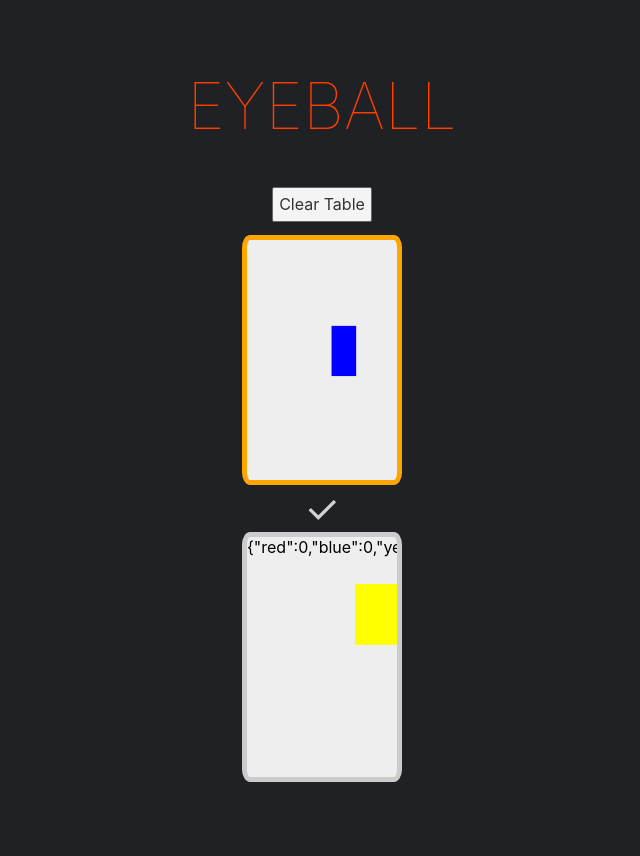
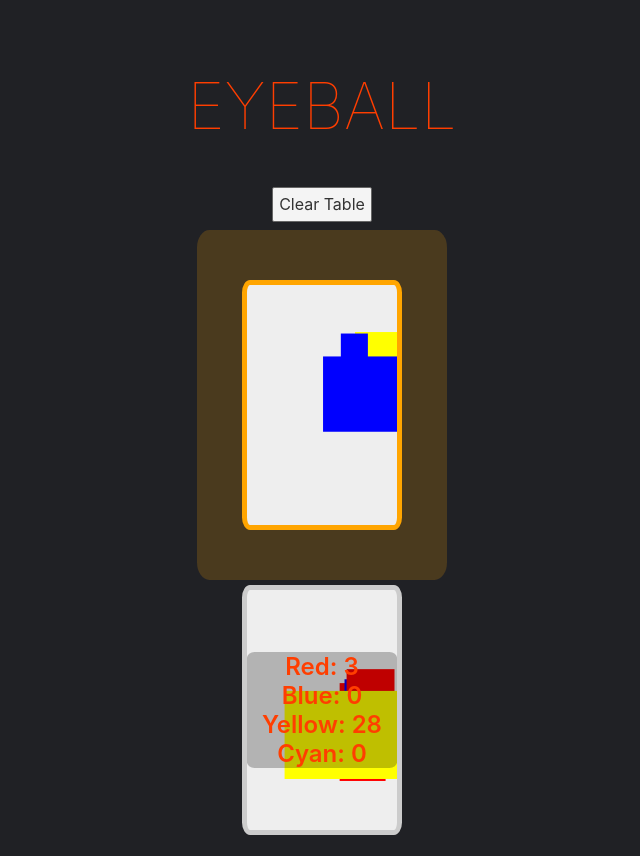
Before and after one commit to IHTFY/Illusion, a Svelte app: page / in a window 1280 px wide. Both pictures are taken after a click on the button "Challenge". Shown: the whole page, without its empty margins (318-958 px from the left). Before the commit the page ends 803 px from the top, so only its background shows below. Built offline with nearby package versions, Linux system fonts and the light colour scheme.

Commit message:
move confirm button

```diff
--- a/src/App.svelte
+++ b/src/App.svelte
@@ -1,39 +1,7 @@
 <script>
-  import Card from "./Card.svelte";
-  import Sortable from "sortablejs";
-  import { onMount } from "svelte";
+  import CardDeck from "./CardDeck.svelte";
+  import CardTable from "./CardTable.svelte";
   import { gameState } from "./stores";
-
-  onMount(() => {
-    Sortable.create(newCard, {
-      group: {
-        name: "deck",
-        put: false,
-        pull: "table",
-      },
-      animation: 200,
-    });
-
-    Sortable.create(cardTable, {
-      group: {
-        name: "table",
-        put: "deck",
-        pull: false,
-      },
-      filter: ".played",
-      animation: 200,
-    });
-  });
-
-  function addNewCard() {
-    const theNextCard = new Card({
-      target: document.getElementById("newCard"),
-      props: {
-        played: false,
-      },
-    });
-    theNextCard.$on("lockedIn", addNewCard);
-  }
 
   function handleChallenge() {
     const challengeButton = document.getElementById("challenge");
@@ -54,7 +22,7 @@
         .forEach((c) => c.remove());
       const nextCard = document.querySelector("#newCard > .card");
       document.getElementById("cardTable").appendChild(nextCard);
-      nextCard.querySelector("button").click();
+      document.querySelector("#newDeck > span").click();
     }
   }
 </script>
@@ -62,20 +30,16 @@
 <main>
   <h1>Eyeball</h1>
   <button id="challenge" on:click={handleChallenge}>Challenge</button>
-  <div id="newCard">
-    <Card on:lockedIn={addNewCard} played={false} />
-  </div>
-  <div id="cardTable">
-    <Card played={true} />
-  </div>
+  <CardDeck />
+  <CardTable />
 </main>
 
 <style>
   main {
     color: white;
     text-align: center;
+    align-items: center;
     padding: 1em;
-    max-width: 240px;
     margin: 0 auto;
   }
 
@@ -85,10 +49,4 @@
     font-size: 4em;
     font-weight: 100;
   }
-
-  @media (min-width: 640px) {
-    main {
-      max-width: none;
-    }
-  }
 </style>
--- a/src/Card.svelte
+++ b/src/Card.svelte
@@ -1,19 +1,12 @@
 <script>
-  import { createEventDispatcher, onMount } from "svelte";
   import drawFace from "./drawFace.js";
   import analyzeFace from "./analyzeFace.js";
   import { gameState } from "./stores";
+  import { onMount } from "svelte";
 
-  export let played;
+  export let played = false;
 
   let percentages;
-
-  const dispatch = createEventDispatcher();
-
-  function lockin() {
-    played = true;
-    dispatch("lockedIn");
-  }
 
   let cardFace;
 
@@ -30,14 +23,13 @@
   {#if $gameState === "reveal" && played}
     <div id="display">
       <!-- TODO make a pretty display. Overlay or below? -->
-      {JSON.stringify(percentages)}
+      <div>Red: {percentages.red}</div>
+      <div>Blue: {percentages.blue}</div>
+      <div>Yellow: {percentages.yellow}</div>
+      <div>Cyan: {percentages.cyan}</div>
     </div>
   {/if}
-
   <canvas bind:this={cardFace} width="150px" height="240px" />
-  {#if !played}
-    <button on:click|once={lockin}>✓</button>
-  {/if}
 </div>
 
 <style>
@@ -59,23 +51,21 @@
   }
 
   #display {
-    color: black;
+    display: table;
+    color: #ff3e00;
+    background-color: #00000040;
+
     position: absolute;
     width: 100%;
-    height: 100%;
+    font-size: 24px;
+    font-weight: 600;
+    top: 50%;
+    left: 50%;
+    transform: translate(-50%, -50%);
+
+    border-radius: 5%;
+
+    user-select: none;
     overflow: hidden;
   }
-
-  button {
-    z-index: 1;
-    font-size: 40px;
-    width: 100%;
-    padding: 0;
-    margin: 0;
-    background-color: transparent;
-    border: none;
-    color: white;
-    opacity: 0.8;
-    position: relative;
-  }
 </style>
--- /dev/null
+++ b/src/CardDeck.svelte
@@ -0,0 +1,73 @@
+<script>
+  import Sortable from "sortablejs";
+  import { onMount } from "svelte";
+
+  import Card from "./Card.svelte";
+
+  let theNextCard;
+  let played;
+
+  function addNewCard() {
+    theNextCard.$set({ played: true });
+
+    theNextCard = new Card({
+      target: document.getElementById("newCard"),
+      props: {
+        played: false,
+      },
+    });
+  }
+
+  onMount(() => {
+    Sortable.create(newCard, {
+      group: {
+        name: "deck",
+        put: "table",
+        pull: "table",
+      },
+      animation: 150,
+    });
+  });
+</script>
+
+<div id="newDeck">
+  <span on:click={addNewCard}>✓</span>
+  <div id="newCard">
+    <Card bind:played bind:this={theNextCard} />
+  </div>
+</div>
+
+<style>
+  span {
+    /* TODO Set all this. Center and pretty */
+    /* z-index: 1; */
+    /* position: absolute; */
+
+    position: absolute;
+    top: 50%;
+    left: 50%;
+    transform: translate(-50%, -50%);
+    user-select: none;
+
+    font-size: 40px;
+    background-color: transparent;
+    border: none;
+    color: white;
+    opacity: 1;
+  }
+
+  #newDeck {
+    position: relative;
+    margin: 0 auto;
+    padding: 45px 5px;
+    width: 240px;
+    min-height: 260px;
+    border-radius: 5%;
+    background-color: #ffa50030;
+  }
+
+  #newCard {
+    width: 100%;
+    min-height: 240px;
+  }
+</style>
--- /dev/null
+++ b/src/CardTable.svelte
@@ -0,0 +1,28 @@
+<script>
+  import Sortable from "sortablejs";
+  import { onMount } from "svelte";
+
+  import Card from "./Card.svelte";
+
+  onMount(() => {
+    Sortable.create(cardTable, {
+      group: {
+        name: "table",
+        put: "deck",
+        pull: true,
+      },
+      filter: ".played",
+      animation: 150,
+    });
+  });
+</script>
+
+<div id="cardTable">
+  <Card played={true} />
+</div>
+
+<style>
+  #cardTable {
+    width: 100%;
+  }
+</style>
--- a/src/drawFace.js
+++ b/src/drawFace.js
@@ -48,6 +48,9 @@ export default function drawFace(canvas) {
   }
 
   rect(rc(), rand(100, 20), rand(100, 20), rand(100, 20), rand(100, 20));
+  rect(rc(), rand(100, 20), rand(100, 20), rand(100, 20), rand(100, 20));
+  rect(rc(), rand(100, 20), rand(100, 20), rand(100, 20), rand(100, 20));
+  rect(rc(), rand(100, 20), rand(100, 20), rand(100, 20), rand(100, 20));
 
   // rect(RED, 0, 0, 100, 100);
 
--- a/src/stores.js
+++ b/src/stores.js
@@ -1,3 +1,3 @@
-import { writable } from 'svelte/store';
+import { writable } from "svelte/store";
 
-export const gameState = writable('');
+export const gameState = writable("");
```
